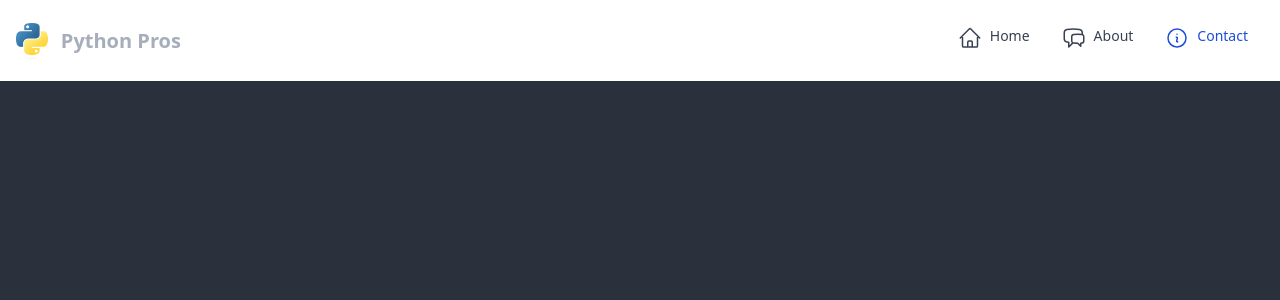
After one commit to You-now-Who/Python-Pros, a Flask app: page /contact in a window 1280 px wide. The commit adds this page. Shown: the top 300 px of the page. Run offline with Flask 2, Linux system fonts and the light colour scheme; some libraries are stand-ins or nearby versions.

Commit message:
lots of changes

```diff
--- a/app.py
+++ b/app.py
@@ -3,9 +3,21 @@ from flask import Flask, render_template
 
 app = Flask(__name__)
 
-@app.route('/')
+
+@app.route("/")
 def home():
-    return render_template('index.html')
+    return render_template("index.html")
+
+
+@app.route("/about")
+def about():
+    return render_template("about.html")
+
+
+@app.route("/contact")
+def contact():
+    return render_template("contact.html")
+
 
 if __name__ == "__main__":
-    app.run(debug=True, port=8000)
+    app.run(debug=True, port=5000)
--- /dev/null
+++ b/templates/contact.html
@@ -0,0 +1,76 @@
+<!DOCTYPE html>
+<html lang="en" data-theme="dark">
+
+<head>
+    <title>Python Pros | Contact</title>
+    <meta charset="UTF-8" />
+    <meta name="viewport" content="width=device-width,initial-scale=1" />
+    <meta name="description" content="Website for the guild of Python Pros" />
+    <link href="{{url_for('static', filename='logo.png')}}" rel="icon" />
+    <!-- Daisy UI + Tailwind CSS -->
+    <link href="https://cdn.jsdelivr.net/npm/daisyui@2.27.0/dist/full.css" rel="stylesheet" type="text/css" />
+    <script src="https://cdn.tailwindcss.com"></script>
+</head>
+
+<body>
+    <nav class="bg-white border-gray-200 px-2 sm:px-4 py-2.5 dark:bg-gray-900">
+        <div class="container flex flex-wrap justify-between items-center mx-auto">
+            <a href="#" class="flex items-center">
+                <img src="{{url_for('static', filename='logo.png')}}" class="mr-3 h-6 sm:h-9" alt="Python Logo">
+                <span class="self-center text-xl font-semibold whitespace-nowrap dark:text-white">Python Pros</span>
+            </a>
+            <button data-collapse-toggle="navbar-default" type="button"
+                class="inline-flex items-center p-2 ml-3 text-sm text-gray-500 rounded-lg md:hidden hover:bg-gray-100 focus:outline-none focus:ring-2 focus:ring-gray-200 dark:text-gray-400 dark:hover:bg-gray-700 dark:focus:ring-gray-600"
+                aria-controls="navbar-default" aria-expanded="false">
+                <span class="sr-only">Open main menu</span>
+                <svg class="w-6 h-6" aria-hidden="true" fill="currentColor" viewBox="0 0 20 20"
+                    xmlns="http://www.w3.org/2000/svg">
+                    <path fill-rule="evenodd"
+                        d="M3 5a1 1 0 011-1h12a1 1 0 110 2H4a1 1 0 01-1-1zM3 10a1 1 0 011-1h12a1 1 0 110 2H4a1 1 0 01-1-1zM3 15a1 1 0 011-1h12a1 1 0 110 2H4a1 1 0 01-1-1z"
+                        clip-rule="evenodd"></path>
+                </svg>
+            </button>
+            <div class="hidden w-full md:block md:w-auto" id="navbar-default">
+                <ul
+                    class="flex flex-col p-4 mt-4 bg-gray-50 rounded-lg border border-gray-100 md:flex-row md:space-x-8 md:mt-0 md:text-sm md:font-medium md:border-0 md:bg-white dark:bg-gray-800 md:dark:bg-gray-900 dark:border-gray-700">
+                    <li>
+                        <a href="../"
+                            class="inline-flex py-2 pr-4 pl-3 text-gray-700 rounded hover:bg-gray-100 md:hover:bg-transparent md:border-0 md:hover:text-blue-700 md:p-0 dark:text-gray-400 md:dark:hover:text-white dark:hover:bg-gray-700 dark:hover:text-white md:dark:hover:bg-transparent">
+                            <svg xmlns="http://www.w3.org/2000/svg" fill="none" viewBox="0 0 24 24" stroke-width="1.5"
+                                stroke="currentColor" class="w-6 h-6 mr-2">
+                                <path stroke-linecap="round" stroke-linejoin="round"
+                                    d="M2.25 12l8.954-8.955c.44-.439 1.152-.439 1.591 0L21.75 12M4.5 9.75v10.125c0 .621.504 1.125 1.125 1.125H9.75v-4.875c0-.621.504-1.125 1.125-1.125h2.25c.621 0 1.125.504 1.125 1.125V21h4.125c.621 0 1.125-.504 1.125-1.125V9.75M8.25 21h8.25" />
+                            </svg>
+                            <p>Home</p>
+                        </a>
+                    </li>
+                    <li>
+                        <a href="./about"
+                            class="inline-flex py-2 px-3 text-gray-700 rounded hover:bg-gray-100 md:hover:bg-transparent md:border-0 md:hover:text-blue-700 md:p-0 dark:text-gray-400 md:dark:hover:text-white dark:hover:bg-gray-700 dark:hover:text-white md:dark:hover:bg-transparent">
+                            <svg xmlns="http://www.w3.org/2000/svg" fill="none" viewBox="0 0 24 24" stroke-width="1.5"
+                                stroke="currentColor" class="w-6 h-6 mr-2">
+                                <path stroke-linecap="round" stroke-linejoin="round"
+                                    d="M20.25 8.511c.884.284 1.5 1.128 1.5 2.097v4.286c0 1.136-.847 2.1-1.98 2.193-.34.027-.68.052-1.02.072v3.091l-3-3c-1.354 0-2.694-.055-4.02-.163a2.115 2.115 0 01-.825-.242m9.345-8.334a2.126 2.126 0 00-.476-.095 48.64 48.64 0 00-8.048 0c-1.131.094-1.976 1.057-1.976 2.192v4.286c0 .837.46 1.58 1.155 1.951m9.345-8.334V6.637c0-1.621-1.152-3.026-2.76-3.235A48.455 48.455 0 0011.25 3c-2.115 0-4.198.137-6.24.402-1.608.209-2.76 1.614-2.76 3.235v6.226c0 1.621 1.152 3.026 2.76 3.235.577.075 1.157.14 1.74.194V21l4.155-4.155" />
+                            </svg>
+                            <p>About</p>
+                        </a>
+                    </li>
+                    <li>
+                        <a href="#"
+                            class="inline-flex py-2 pr-4 pl-3 text-white bg-blue-700 rounded md:bg-transparent md:text-blue-700 md:p-0 dark:text-white"
+                            aria-current="page">
+                            <svg xmlns="http://www.w3.org/2000/svg" fill="none" viewBox="0 0 24 24" stroke-width="1.5"
+                                stroke="currentColor" class="w-6 h-6 mr-2">
+                                <path stroke-linecap="round" stroke-linejoin="round"
+                                    d="M11.25 11.25l.041-.02a.75.75 0 011.063.852l-.708 2.836a.75.75 0 001.063.853l.041-.021M21 12a9 9 0 11-18 0 9 9 0 0118 0zm-9-3.75h.008v.008H12V8.25z" />
+                            </svg>
+                            <p>Contact</p>
+                        </a>
+                    </li>
+                </ul>
+            </div>
+        </div>
+    </nav>
+</body>
+
+</html>
```
Also changed, not shown: templates/about.html (added, +68 -0 lines), templates/index.html (+68 -14 lines), static/logo.png (added), 1 other file.
